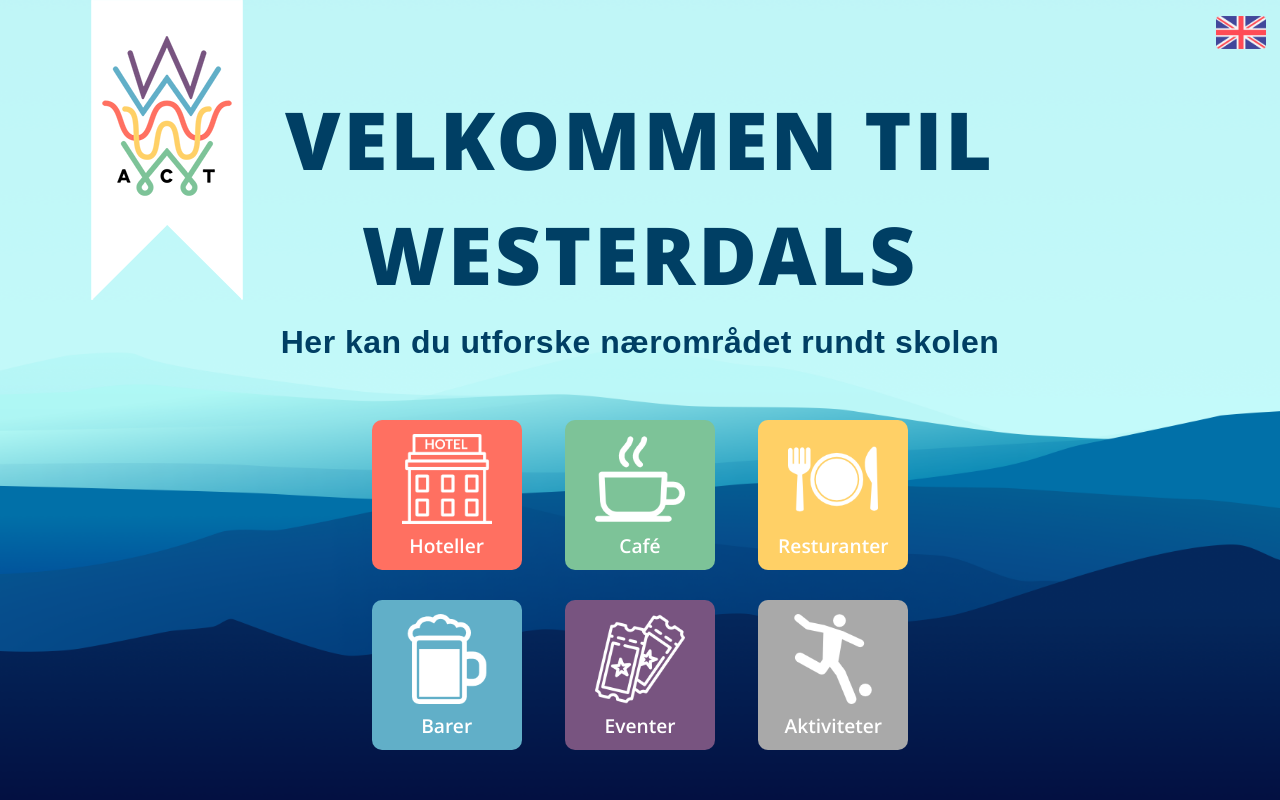
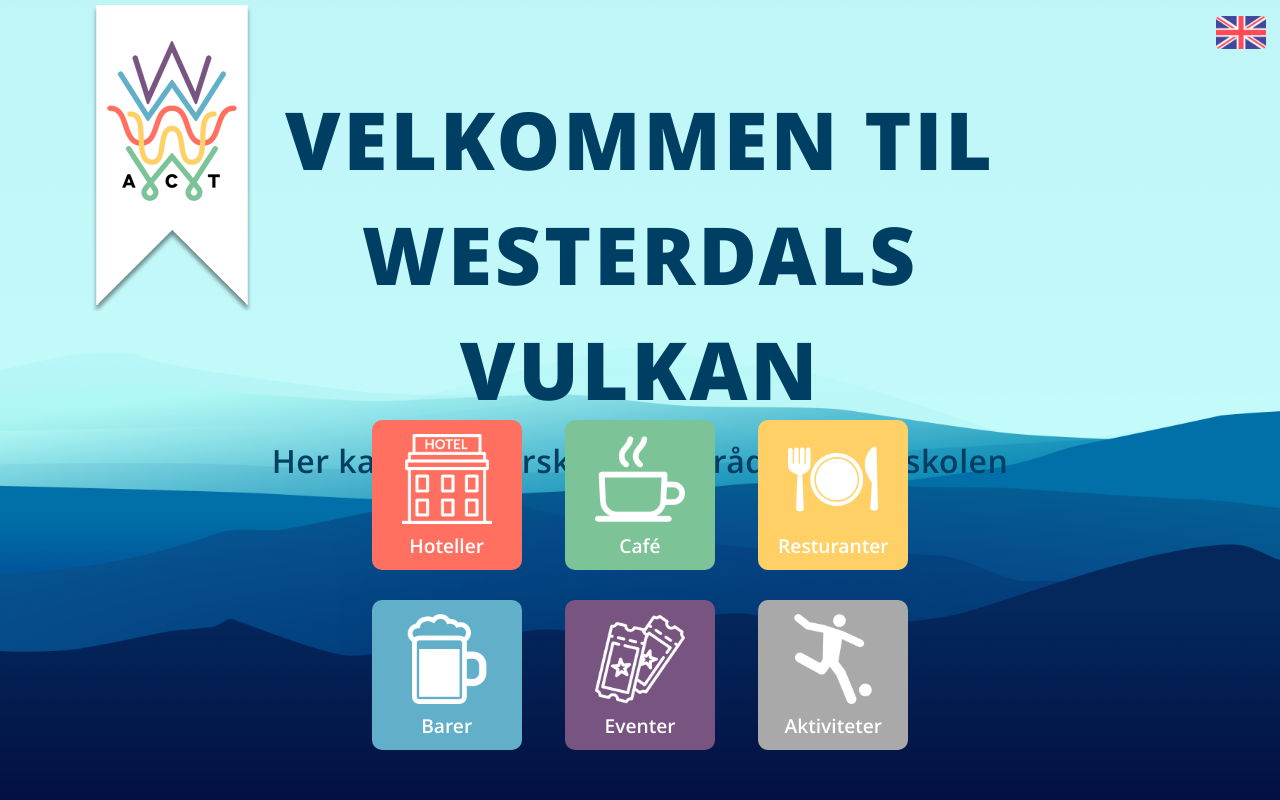
Before and after one commit to MiniMarker/PRO101_Exam, a PHP site: page / in a window 1280 px wide. Run offline with PHP 8.4, Linux system fonts and the light colour scheme.

Commit message:
fontendringer

```diff
--- a/OpenSans/stylesheet.css
+++ b/OpenSans/stylesheet.css
@@ -8,7 +8,7 @@ p{
     font-family: 'open_sansregular';
 }
 
-.button p{
+.button p, #undertitle{
     font-family: 'open_sanssemibold';
 }
 
--- a/css/index.css
+++ b/css/index.css
@@ -50,17 +50,8 @@ a {
     position: relative;
     text-align: center;
     font-size: 2em;
-    font-family: sans-serif;
     top: -40%;
 }
-
-hr {
-    border: 1px solid grey;
-    width: 700px;
-    position: relative;
-    top: 37%;
-}
-
 
 /* BUTTONS */
 
--- a/index.html
+++ b/index.html
@@ -23,8 +23,9 @@
         </div>
 
         <div id="textbox">
-            <h1 id="title"> Velkommen til <span contenteditable>Westerdals</span></h1>
+            <h1 id="title"> Velkommen til <span contenteditable>Westerdals Vulkan</span></h1>
             <!-- Easter Egg? "contenteditable" -->
+
             <h3 id="undertitle">Her kan du utforske nærområdet rundt skolen</h3>
         </div>
 
```
Also changed, not shown: img/bookmark.png, 1 other file.
